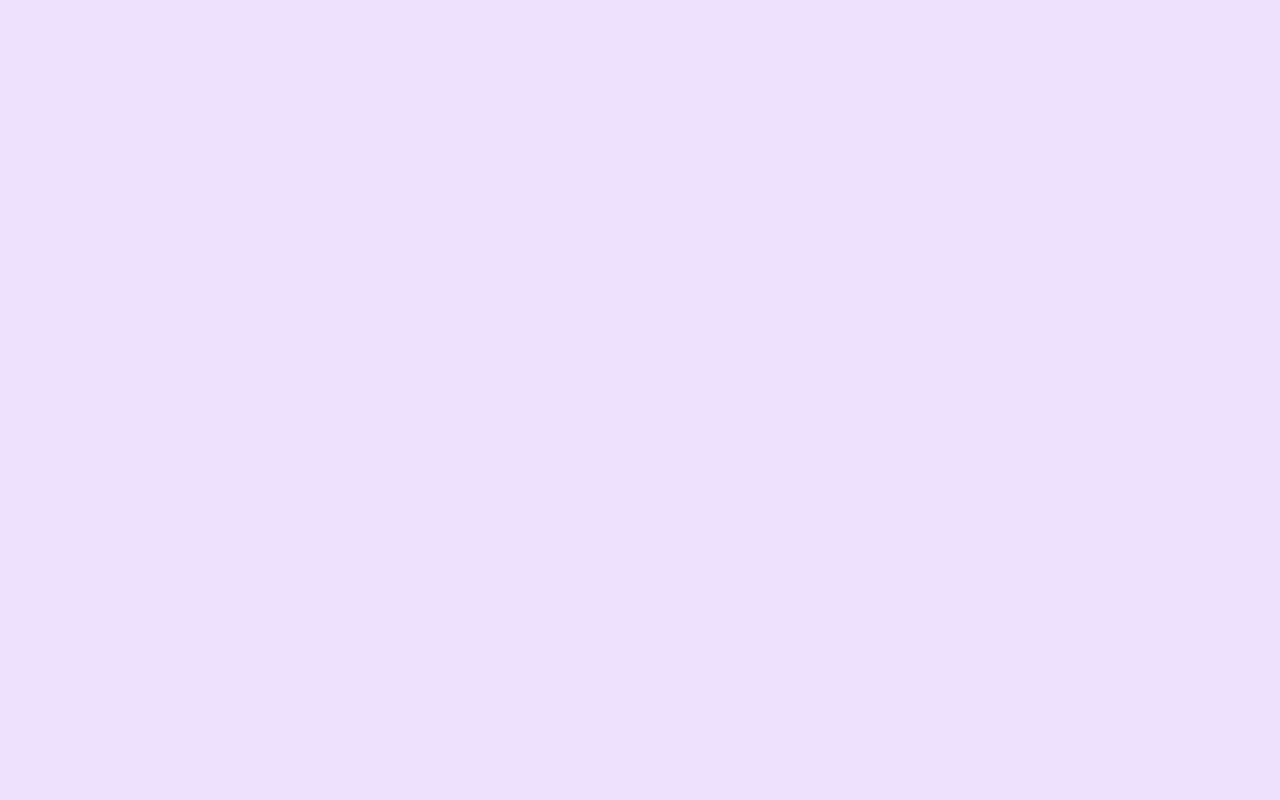
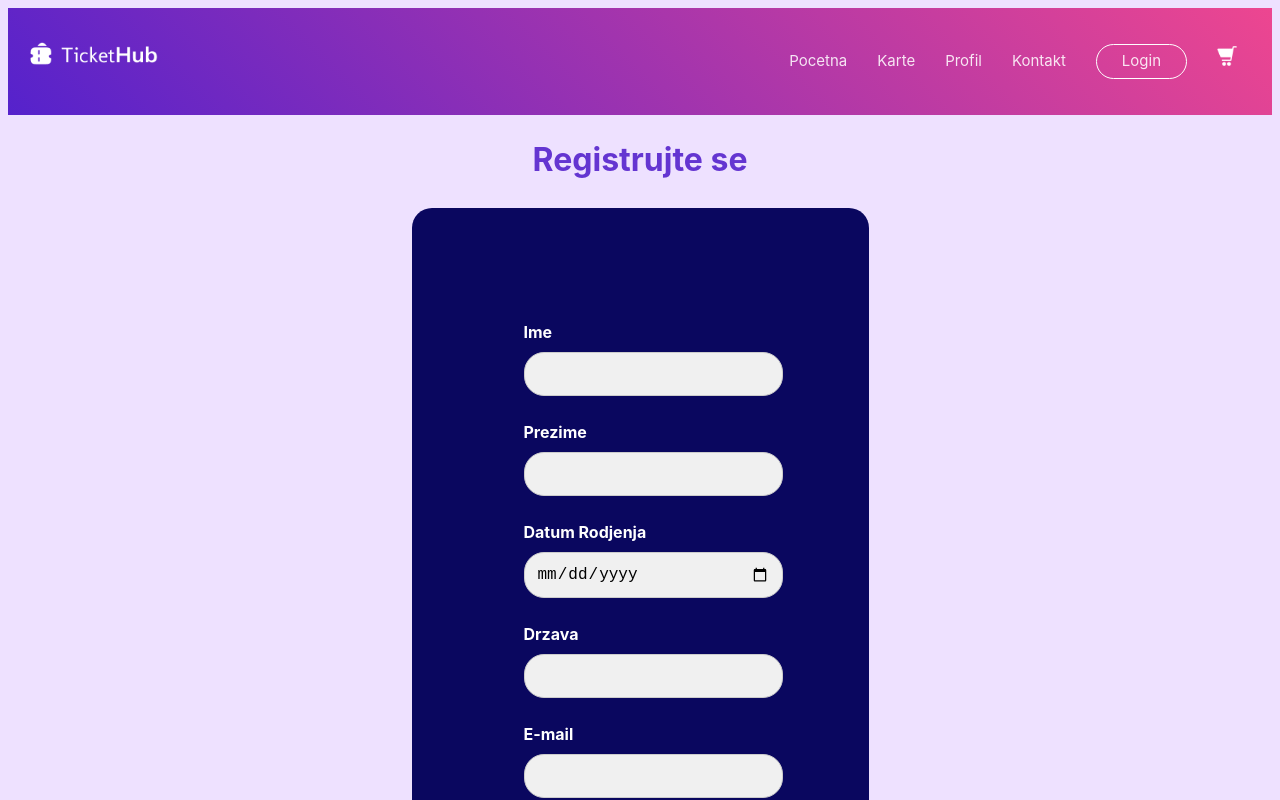
Before and after one commit to elab-development/klijentske-veb-tehnologije-2024-2022-0216-prodaja-karata, a React (Vite) app in the folder react-app/: page /registracija in a window 1280 px wide. Before the commit this address had no page. Shown: the top 800 px of the page. Built offline with nearby package versions, Linux system fonts and the light colour scheme.

Commit message:
sesti commit

```diff
--- a/react-app/src/App.tsx
+++ b/react-app/src/App.tsx
@@ -10,6 +10,7 @@ import Profil from './pages/Profil'
 import Karte from './pages/Karte'
 import Login from './pages/Login'
 import Korpa from './pages/Korpa'
+import Registracija from './pages/Registracija'
 
 function App() {
   return (
@@ -23,6 +24,7 @@ function App() {
           <Route path ='/karte' element={<Karte />} />
           <Route path = '/login' element={<Login />} />
           <Route path = '/korpa' element={<Korpa />} />
+          <Route path ='/registracija' element={<Registracija/>} />
         </Routes>
       </BrowserRouter>
     </>
--- a/react-app/src/components/FormaLogin.tsx
+++ b/react-app/src/components/FormaLogin.tsx
@@ -21,7 +21,7 @@ const FormaLogin: React.FC = () => {
   ];
 
   return (
-    <div className="loginContainer">
+    <div >
       <ReusableForma
         fields={polja}
         onSubmit={handleSubmit}
--- /dev/null
+++ b/react-app/src/components/FormaRegistracija.tsx
@@ -0,0 +1,49 @@
+import React from 'react'
+import ReusableForma from "./ReusableForma";
+
+function FormaRegistracija() {
+    const handleSubmit = (podaci: Record<string, string>) => {
+        console.log("Uneti podaci:", podaci);
+      };
+
+    const polja = [
+        {
+          id: "name",
+          type: "name",
+          label: "Ime",
+        },
+        {
+          id: "surname",
+          type: "name",
+          label: "Prezime",
+        },
+        {
+            id: "birthday",
+            type: "date",
+            label: "Datum Rodjenja"
+        },
+        {
+            id: "country",
+            type: "name",
+            label: "Drzava"
+        },
+        {
+            id: "email",
+            type: "email",
+            label: "E-mail",
+          },
+          {
+            id: "password",
+            type: "password",
+            label: "Lozinka",
+          }
+      ];
+
+  return (
+    <div>
+      <ReusableForma fields={polja} onSubmit={handleSubmit} submitButtonText='Registrujte se'/>
+    </div>
+  )
+}
+
+export default FormaRegistracija
--- a/react-app/src/components/ReusableFroma.css
+++ b/react-app/src/components/ReusableFroma.css
@@ -23,7 +23,7 @@
     display: block;
     font-weight: bold;
     margin-bottom: 0.5rem;
-    color: #0A075F;
+    color: #FFFFFF;
   }
 
   .box input {
--- a/react-app/src/pages/Home.tsx
+++ b/react-app/src/pages/Home.tsx
@@ -5,6 +5,7 @@ import NavBar from "../components/NavBar";
 import '../pages/css/Home.css';
 import ljudi from '../assets/Ostalo/Vektor na pocetnoj.png'
 import partneri from '../assets/Ostalo/Partneri.png'
+import { Link } from "react-router-dom";
 
 function Home() {
   return (
@@ -30,7 +31,7 @@ function Home() {
           <div className="kontenjerTekstIDugme">
             <h2 className="registracijaNaslov">Još niste napravili nalog?</h2>
             <p className="registracijaOpis">Registrujte se brzo i lako klikom na dugme</p>
-             <button className="registracijaDugme">Registruj se</button>
+             <Link to = '/registracija'><button className="registracijaDugme">Registruj se</button> </Link>
       </div>
         </div>
 
--- a/react-app/src/pages/Login.tsx
+++ b/react-app/src/pages/Login.tsx
@@ -6,13 +6,12 @@ import FormaLogin from "../components/FormaLogin";
 
 const LoginForm: React.FC = () => {
   return (
-    <div>
+    <div className = 'loginStrana'>
       <div className="navBar1">
         <NavBar />
       </div>
-
-      <div>
-        <h1 className="naslovLogin">Prijavite se</h1>
+      <h1 className="naslovLogin">Prijavite se</h1>
+      <div className = 'formaLogin'>
         <FormaLogin />
       </div>
 
--- a/react-app/src/pages/Registracija.tsx
+++ b/react-app/src/pages/Registracija.tsx
@@ -1,20 +1,26 @@
 import '../pages/css/Registracija.css'
+import NavBar from '../components/NavBar';
+import Futer from '../components/Futer';
+import FormaRegistracija from '../components/FormaRegistracija';
 
 const Registracija = () => {
   return (
-    <div className="kontenjer">
-      <h2>Registrujte se</h2>
-      <form className="forma">
-        <input type="text" placeholder="Ime" />
-        <input type="text" placeholder="Prezime" />
-        <input type="text" placeholder="Datum Rodjenja" />
-        <input type="text" placeholder="Drzava" />
-        <input type="email" placeholder="E-mail" />
-        <input type="text" placeholder="Lozinka" />
-        <button type="submit" className="submit-button">
-          Registrujte se
-        </button>
-      </form>
+    <div className="registracijaStrana">
+
+      <div className="navBar1">
+        <NavBar />
+      </div>
+      <h1 className = 'naslovRegistracija'>Registrujte se</h1>
+
+      <div className = 'kontenjerRegistracija'>
+
+          <FormaRegistracija />
+      </div>
+
+
+      <div className = 'futer'>
+          <Futer />
+        </div>
     </div>
   );
 };
--- a/react-app/src/pages/css/Login.css
+++ b/react-app/src/pages/css/Login.css
@@ -1,20 +1,35 @@
-.loginstranica{
-  background-color: #d9c6f2;
+.loginStrana{
+  display: flex;
+  flex-direction: column; /*vertikalno*/
+  height: 100vh;
 }
-
 
 .navBar1{
   background-image: linear-gradient(225deg, #ED4690, #5522CC);
 }
 
 .futerLogin{
+  margin-top: 50px;
   background-color: #0A075F;
 }
 
 .naslovLogin{
-  color: #0A075F;
+  color:  #6435D1;
   background-color: #EEE1FF ;
   text-align: center;
+
+}
+
+.formaLogin{
+  flex-grow: 1;
+  display: flex;
+  justify-content: center;
+  align-items: center;
+  padding: 7rem;
+  max-width: 600px;
+  background-color: #0A075F;
+  border-radius: 20px;
+  margin: 0 auto;
 
 }
 
--- a/react-app/src/pages/css/Registracija.css
+++ b/react-app/src/pages/css/Registracija.css
@@ -1,42 +1,30 @@
 
-.kontenjer {
+.registracijaStrana {
   display: flex;
-    flex-direction: column;
-    align-items: center;
-    justify-content: center;
-    background: linear-gradient(to right, #8e2de2, #4a00e0);
+  flex-direction: column; /*vertikalno*/
   height: 100vh;
-    color: #fff;
-    font-family: Arial, sans-serif;
+
 }
 
-  .forma{
+.kontenjerRegistracija {
+  flex-grow: 1;
   display: flex;
-    flex-direction: column;
+  justify-content: center;
   align-items: center;
-    background-color: #1b1b1b;
-    padding: 40px;
-    border-radius: 10px;
-    box-shadow: 0 0 20px rgba(0, 0, 0, 0.1);
+  padding: 7rem;
+  max-width: 600px;
+  background-color: #0A075F;
+  border-radius: 20px;
+  margin: 0 auto;
 }
 
-  .forma input {
-    width: 300px;
-    height: 40px;
-    margin-bottom: 20px;
-    padding: 10px;
-    border: none;
-    border-radius: 5px;
-    font-size: 16px;
+.naslovRegistracija {
+  margin-bottom: 1.5rem;
+  text-align: center;
+  color: #6435D1;
 }
 
-  .submit-button {
-    width: 200px;
-    height: 50px;
-    background-color: #8e2de2;
-    color: #fff;
-    border: none;
-    border-radius: 5px;
-    font-size: 18px;
-    cursor: pointer;
+.futer {
+  margin-top: 50px;
+  background-color: #0A075F;
 }
```
Lines whose indentation alone changed are shown as unchanged.
